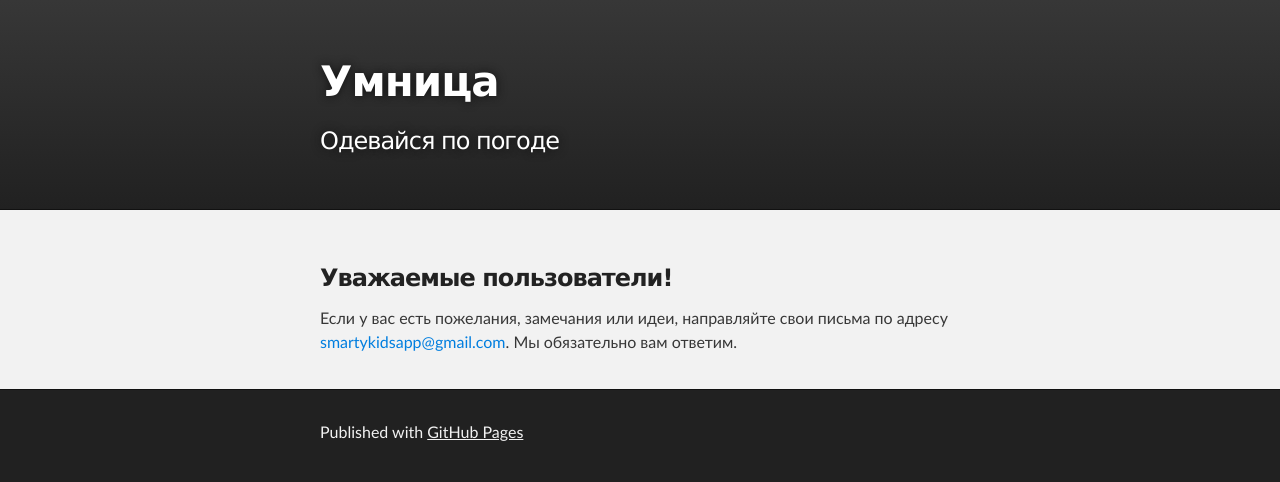
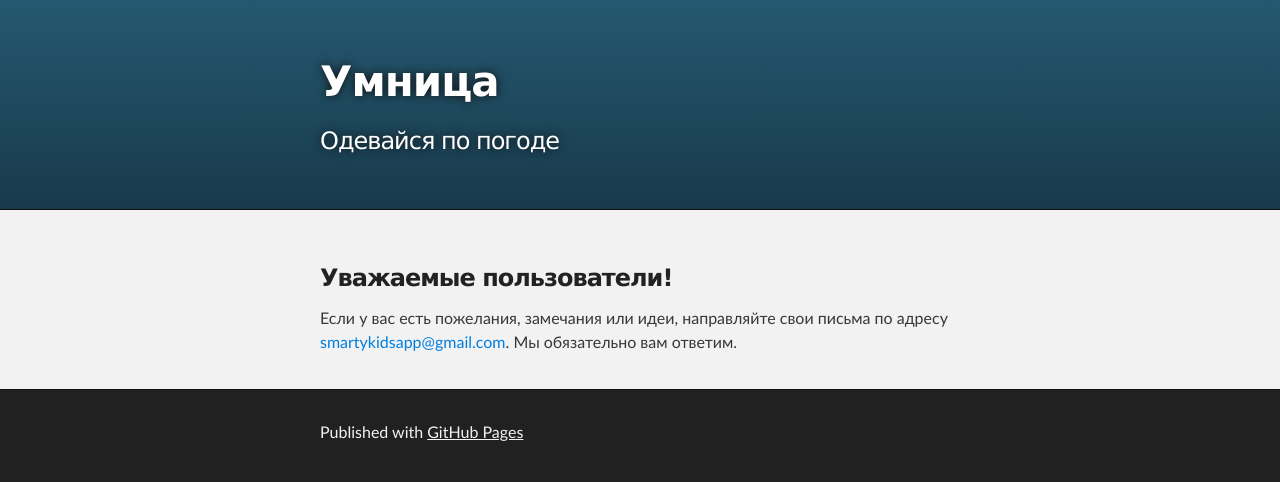
Before and after one commit to smartyapp/smartyapp.github.io, a plain HTML site: page index.html in a window 1280 px wide. Drawn offline with Linux system fonts and the light colour scheme.

Commit message:
Update stylesheet.css

```diff
--- a/stylesheets/stylesheet.css
+++ b/stylesheets/stylesheet.css
@@ -287,12 +287,12 @@ Full-Width Styles
 }
 
 #header_wrap {
-  background: #212121;
-  background: -moz-linear-gradient(top, #373737, #212121);
-  background: -webkit-linear-gradient(top, #373737, #212121);
-  background: -ms-linear-gradient(top, #373737, #212121);
-  background: -o-linear-gradient(top, #373737, #212121);
-  background: linear-gradient(top, #373737, #212121);
+  background: #183a4b;
+  background: -moz-linear-gradient(top, #255870, #183a4b);
+  background: -webkit-linear-gradient(top, #255870, #183a4b);
+  background: -ms-linear-gradient(top, #255870, #183a4b);
+  background: -o-linear-gradient(top, #255870, #183a4b);
+  background: linear-gradient(top, #255870, #183a4b);
 }
 
 #header_wrap .inner {
```
